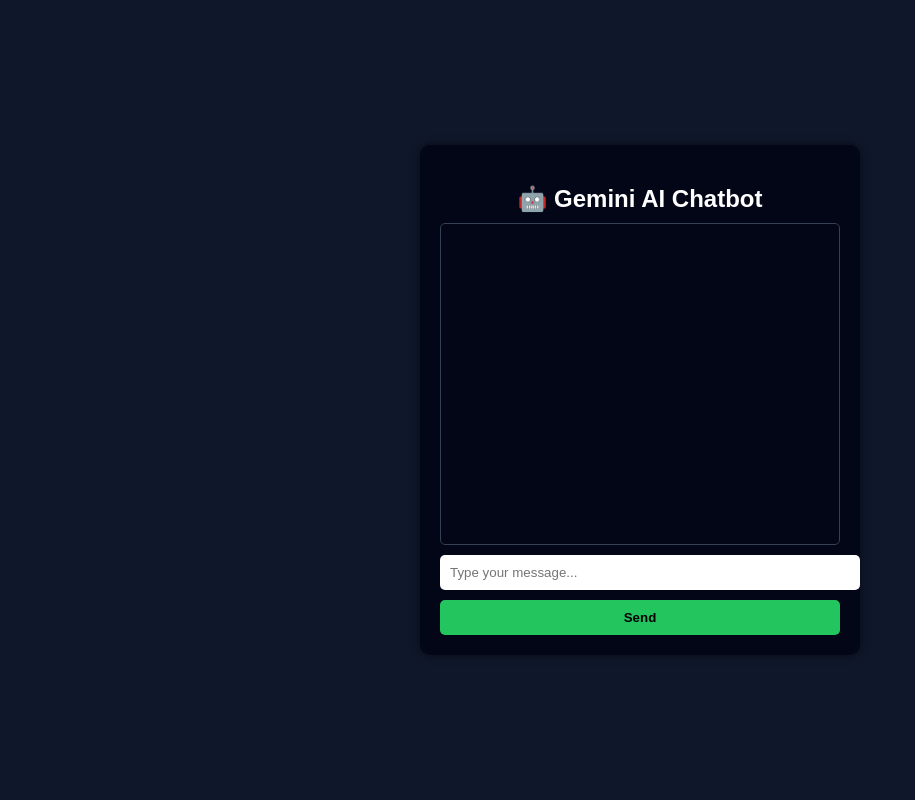
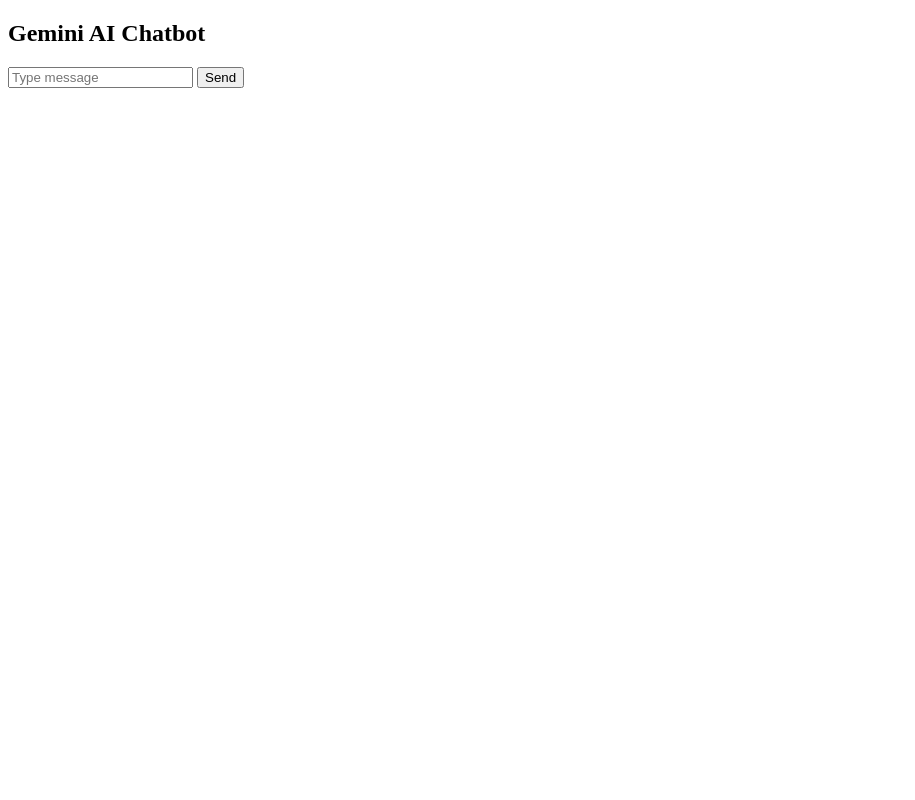
Before and after one commit to Vanshikapalai/chatbot, a Flask app: page / in a window 1280 px wide. Shown: the whole page, without its empty margins (0-915 px from the left). Run offline with Flask 3, Linux system fonts and the light colour scheme.

Commit message:
Update index.html

```diff
--- a/templates/index.html
+++ b/templates/index.html
@@ -1,115 +1,37 @@
 <!DOCTYPE html>
-<html lang="en">
+<html>
 <head>
-    <meta charset="UTF-8">
-    <title>AI Chatbot</title>
-    <style>
-        body {
-            margin: 0;
-            font-family: Arial, sans-serif;
-            background: #0f172a;
-            color: white;
-            display: flex;
-            justify-content: center;
-            align-items: center;
-            height: 100vh;
-        }
-
-        .chat-container {
-            width: 400px;
-            background: #020617;
-            border-radius: 10px;
-            padding: 20px;
-            box-shadow: 0 0 10px rgba(0,0,0,0.5);
-        }
-
-        h2 {
-            text-align: center;
-            margin-bottom: 10px;
-        }
-
-        #chat {
-            height: 300px;
-            overflow-y: auto;
-            background: #020617;
-            padding: 10px;
-            border-radius: 5px;
-            border: 1px solid #334155;
-        }
-
-        .msg {
-            margin: 8px 0;
-        }
-
-        .user {
-            color: #38bdf8;
-        }
-
-        .bot {
-            color: #a7f3d0;
-        }
-
-        input {
-            width: 100%;
-            padding: 10px;
-            margin-top: 10px;
-            border-radius: 5px;
-            border: none;
-        }
-
-        button {
-            width: 100%;
-            padding: 10px;
-            margin-top: 10px;
-            background: #22c55e;
-            border: none;
-            border-radius: 5px;
-            cursor: pointer;
-            font-weight: bold;
-        }
-
-        button:hover {
-            background: #16a34a;
-        }
-    </style>
+    <title>Gemini Chatbot</title>
 </head>
 <body>
 
-<div class="chat-container">
-    <h2>🤖 Gemini AI Chatbot</h2>
-    <div id="chat"></div>
+<h2>Gemini AI Chatbot</h2>
 
-    <input type="text" id="message" placeholder="Type your message..." />
-    <button onclick="sendMessage()">Send</button>
-</div>
+<div id="chat"></div>
+
+<input id="msg" placeholder="Type message">
+<button onclick="send()">Send</button>
 
 <script>
-async function sendMessage() {
-    const input = document.getElementById("message");
-    const chat = document.getElementById("chat");
+async function send() {
+    let input = document.getElementById("msg");
+    let chat = document.getElementById("chat");
 
-    if (input.value.trim() === "") return;
-
-    chat.innerHTML += `<div class="msg user"><b>You:</b> ${input.value}</div>`;
-
-    const userMessage = input.value;
+    let text = input.value;
     input.value = "";
 
-    try {
-        const response = await fetch("/chat", {
-            method: "POST",
-            headers: {
-                "Content-Type": "application/json"
-            },
-            body: JSON.stringify({ message: userMessage })
-        });
+    chat.innerHTML += "<p><b>You:</b> " + text + "</p>";
 
-        const data = await response.json();
-        chat.innerHTML += `<div class="msg bot"><b>Bot:</b> ${data.reply}</div>`;
-    } catch (error) {
-        chat.innerHTML += `<div class="msg bot"><b>Bot:</b> Server error</div>`;
-    }
+    const res = await fetch("/chat", {
+        method: "POST",
+        headers: {"Content-Type": "application/json"},
+        body: JSON.stringify({message: text})
+    });
 
-    chat.scrollTop = chat.scrollHeight;
+    const data = await res.json();
+    chat.innerHTML += "<p><b>Bot:</b> " + data.reply + "</p>";
 }
 </script>
+
+</body>
+</html>
```
